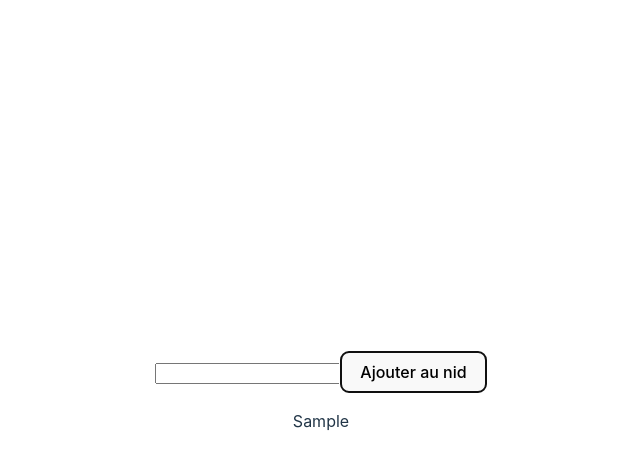
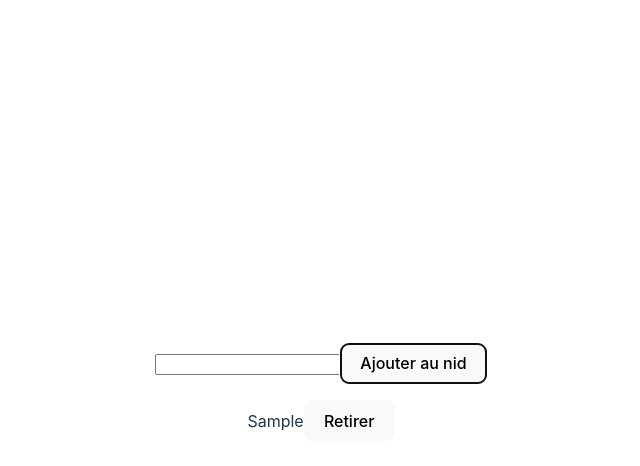
Before and after one commit to Benoit22324/dragonsReactRedux, a React (Vite) app: page / in a window 1280 px wide. Both pictures are taken after typing "Sample" into the empty fields and a click on the button "Ajouter au nid". Shown: the top 466 px of the page, without its empty margins (319-959 px from the left). Built offline with nearby package versions, Linux system fonts and the light colour scheme.

Commit message:
Refactorisation du code + ajout de la suppression

```diff
--- a/src/App.jsx
+++ b/src/App.jsx
@@ -1,17 +1,19 @@
 import {useSelector, useDispatch} from 'react-redux';
+import { updateValue, addDragon, delDragon } from './nest/action/dragon';
+import { selectDragonName, selectNest } from './nest/selector/dragon';
 import './App.css'
 
 function App() {
   const dispatch = useDispatch();
-  const value = useSelector((state) => state.name);
-  const nest = useSelector((state) => state.dragons);
+  const value = useSelector(selectDragonName);
+  const nest = useSelector(selectNest);
 
   const update = (e) => {
-    dispatch({type: 'NEST/UPDATEVAL', payload: e.target.value})
+    dispatch(updateValue(e.target.value))
   }
 
   const submit = () => {
-    if (value.trim() !== '' && nest.filter((dragon) => dragon.name === value).length === 0) dispatch({type: 'NEST/ADDDRAGON'})
+    if (value.trim() !== '' && nest.filter((dragon) => dragon.name === value).length === 0) dispatch(addDragon())
   }
 
   return (
@@ -19,7 +21,10 @@ function App() {
       <input type="text" name='name' value={value} onChange={update} />
       <button onClick={submit}>Ajouter au nid</button>
       {
-        nest.length > 0 && nest.map((dragon, index) => <p key={index}>{dragon.name}</p>)
+        nest.length > 0 ?
+          nest.map((dragon, index) => <p key={index}>{dragon.name}<button onClick={() => dispatch(delDragon(dragon.name))}>Retirer</button></p>)
+          :
+          <p>Aucun Dragon dans le nid</p>
       }
     </>
   )
--- /dev/null
+++ b/src/nest/action/dragon.js
@@ -0,0 +1,13 @@
+import { NEST_UPDATEVAL, NEST_ADDDRAGON, NEST_DELDRAGON } from "../constant/action-type";
+
+export const updateValue = (payload) => ({
+    type: NEST_UPDATEVAL,
+    payload,
+})
+export const addDragon = () => ({
+    type: NEST_ADDDRAGON,
+})
+export const delDragon = (payload) => ({
+    type: NEST_DELDRAGON,
+    payload,
+})
--- /dev/null
+++ b/src/nest/constant/action-type.js
@@ -0,0 +1,3 @@
+export const NEST_UPDATEVAL = 'NEST/UPDATEVAL';
+export const NEST_ADDDRAGON = 'NEST/ADDDRAGON';
+export const NEST_DELDRAGON = 'NEST/DELDRAGON';
--- a/src/nest/reducer/DragonReducer.js
+++ b/src/nest/reducer/DragonReducer.js
@@ -1,3 +1,5 @@
+import { NEST_UPDATEVAL, NEST_ADDDRAGON, NEST_DELDRAGON } from '../constant/action-type.js'
+
 const init = {
     dragons: [],
     id: 1,
@@ -6,16 +8,21 @@ const init = {
 
 const DragonReducer = (state = init, action) => {
     switch(action.type) {
-        case 'NEST/UPDATEVAL': return {
+        case NEST_UPDATEVAL: return {
             ...state,
             name: action.payload,
         }
 
-        case 'NEST/ADDDRAGON': return {
+        case NEST_ADDDRAGON: return {
             ...state,
             dragons: [...state.dragons, {id: state.id, name: state.name}],
             id: state.id + 1,
             name: '',
+        }
+
+        case NEST_DELDRAGON: return {
+            ...state,
+            dragons: state.dragons.filter((dragon) => dragon.name !== action.payload)
         }
 
         default: return state
--- /dev/null
+++ b/src/nest/selector/dragon.js
@@ -0,0 +1,2 @@
+export const selectDragonName = (state) => state.name;
+export const selectNest = (state) => state.dragons;
```
